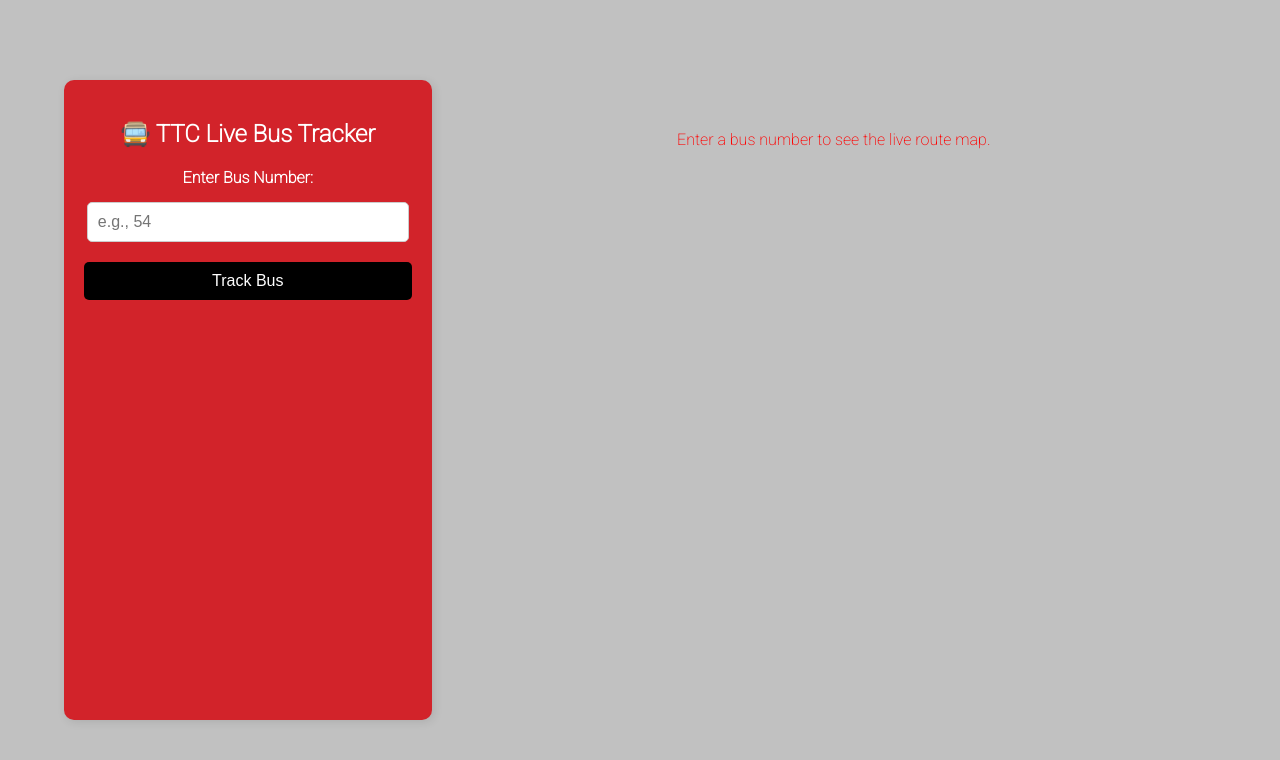
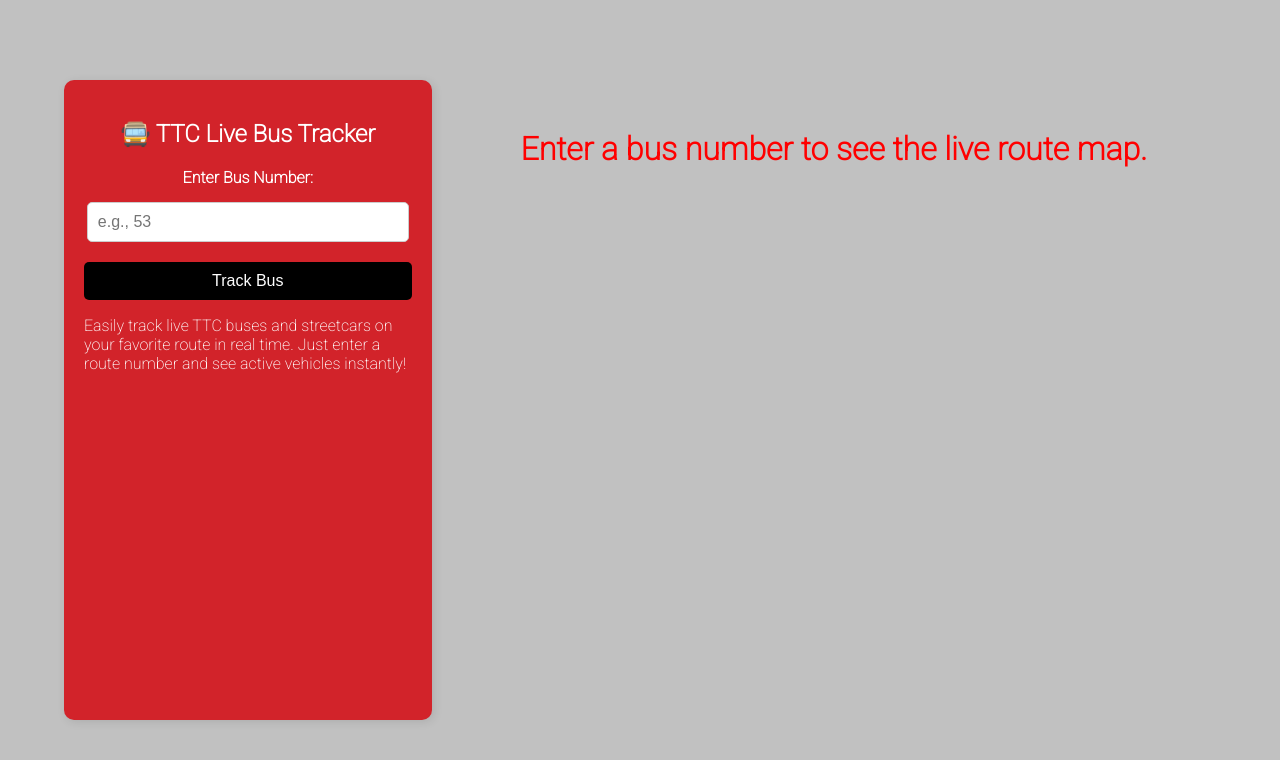
Before and after one commit to Romanabramovich/TTC-GTFS-Realtime, a Flask app: page / in a window 1280 px wide. Shown: the top 760 px of the page. Run offline with Flask 3, Linux system fonts and the light colour scheme.

Commit message:
Minor changes

```diff
--- a/static/css/styles.css
+++ b/static/css/styles.css
@@ -84,6 +84,9 @@
     color: red;
     text-align: center;
     margin-top: 50px;
+    font-weight: bold;
+    font-size: xx-large;
+
 }
 
 iframe {
--- a/templates/index.html
+++ b/templates/index.html
@@ -20,10 +20,13 @@
 
             <form method="POST">
                 <label for="bus_number">Enter Bus Number:</label>
-                <input type="text" id="bus_number" name="bus_number" placeholder="e.g., 54" required>
+                <input type="text" id="bus_number" name="bus_number" placeholder="e.g., 53" required>
                 <button type="submit">Track Bus</button>
             </form>
 
+            <p>
+                Easily track live TTC buses and streetcars on your favorite route in real time. Just enter a route number and see active vehicles instantly!
+            </p>
             {% if error %}
                 <p class="error">{{ error }}</p>
             {% endif %}
```
